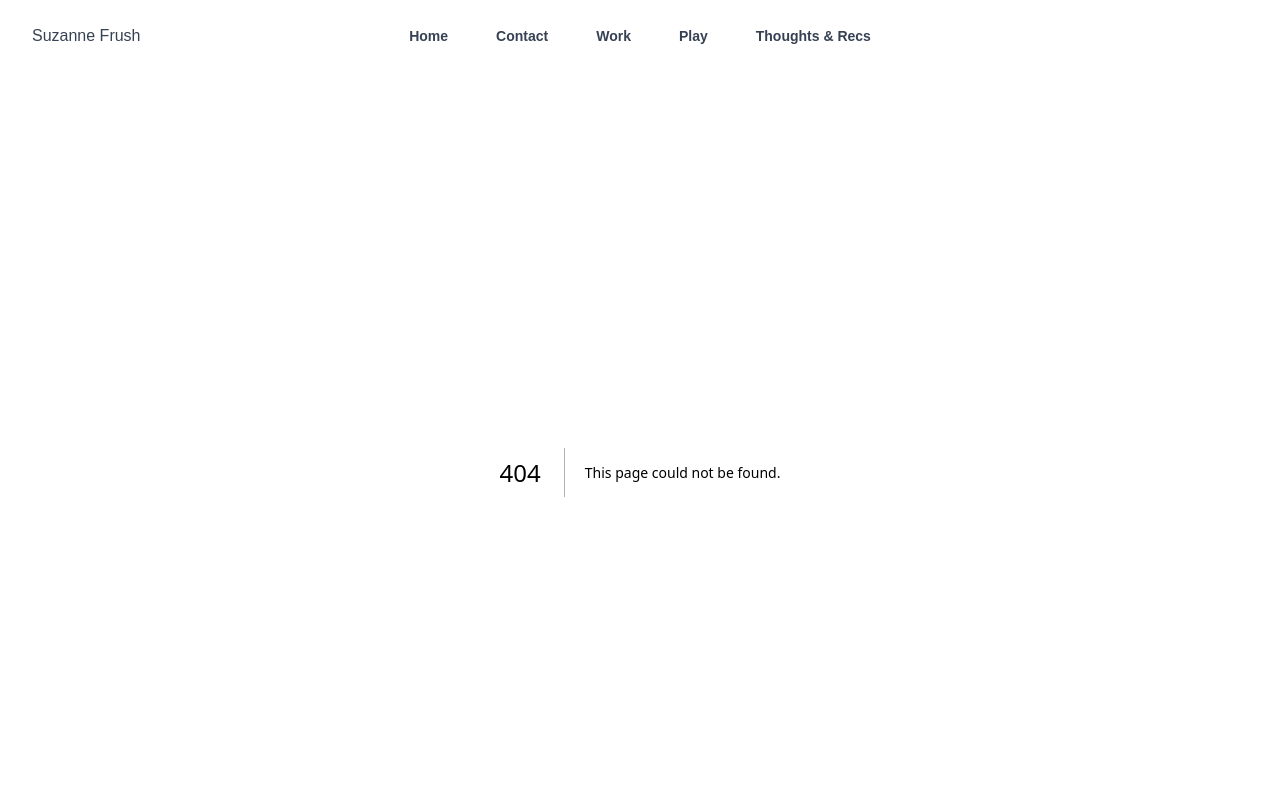
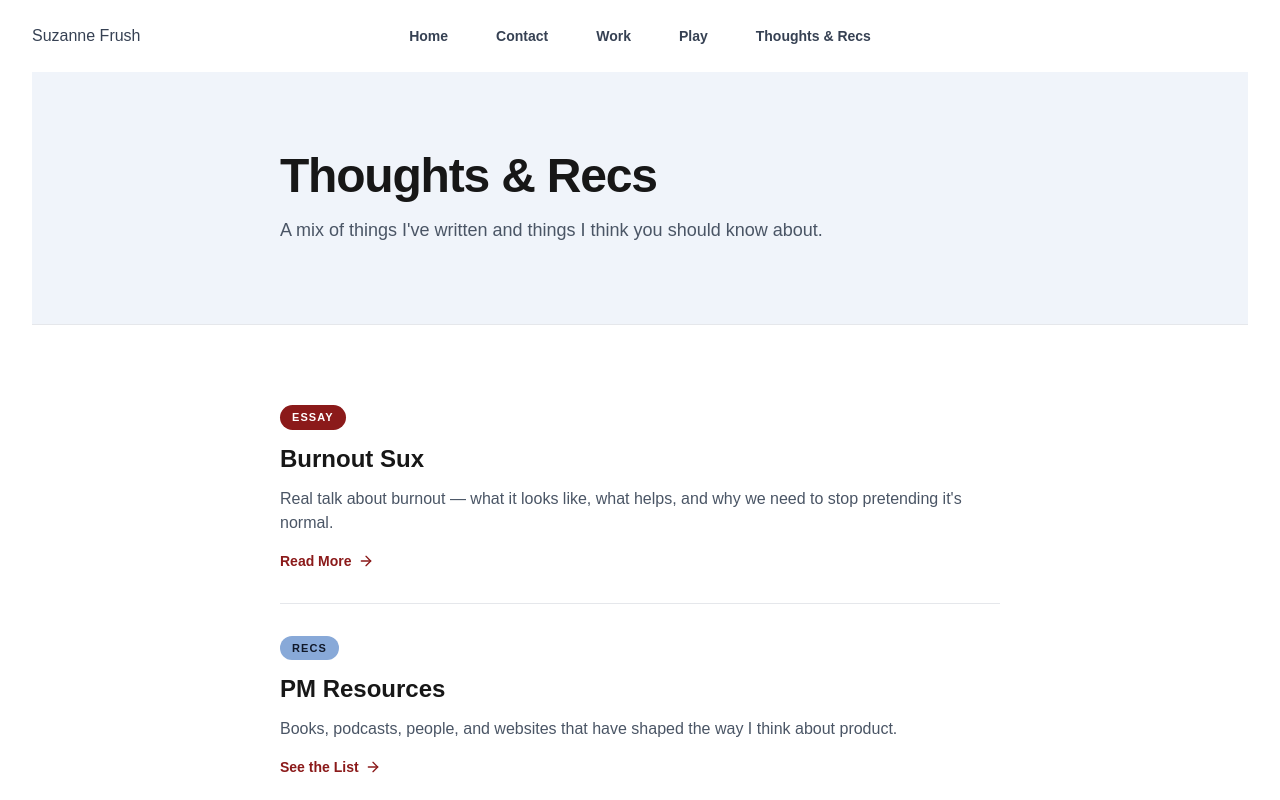
Before and after one commit to suzannefrush/suzanne.works, a Next.js app: page /thoughts-recs in a window 1280 px wide. Before the commit this address had no page. Shown: the top 800 px of the page. Built offline with nearby package versions, Linux system fonts and the light colour scheme.

Commit message:
Create Thoughts and Recs page with items list
This page displays a list of essays and recommendations with titles, descriptions, and call-to-action links.

```diff
--- /dev/null
+++ b/app/(site)/thoughts-recs/page.tsx
@@ -0,0 +1,58 @@
+import Link from "next/link";
+import { ArrowRight } from "lucide-react";
+
+type SubpageItem = {
+  type: "essay" | "rec";
+  title: string;
+  description: string;
+  cta: string;
+  path: string;
+};
+
+const items: SubpageItem[] = [
+  {
+    type: "essay",
+    title: "Burnout Sux",
+    description: "Real talk about burnout — what it looks like, what helps, and why we need to stop pretending it's normal.",
+    cta: "Read More",
+    path: "/thoughts-recs/burnout-sux",
+  },
+  {
+    type: "rec",
+    title: "PM Resources",
+    description: "Books, podcasts, people, and websites that have shaped the way I think about product.",
+    cta: "See the List",
+    path: "/thoughts-recs/pm-resources",
+  },
+  {
+    type: "rec",
+    title: "Sourdough Skills",
+    description: "A love letter to bread — recipes, tips, and lessons from my ongoing sourdough journey.",
+    cta: "See the List",
+    path: "/thoughts-recs/sourdough-skills",
+  },
+];
+
+export default function ThoughtsAndRecsPage() {
+  return (
+    <div>
+      <section style={{backgroundColor: "#88a9d820"}} className="border-b border-gray-200">
+        <div className="max-w-3xl mx-auto px-6 py-16 md:py-20">
+          <h1 className="text-4xl md:text-5xl font-bold tracking-tight">Thoughts & Recs</h1>
+          <p className="mt-4 text-lg text-gray-600 max-w-xl">A mix of things I've written and things I think you should know about.</p>
+        </div>
+      </section>
+
+      <section className="max-w-3xl mx-auto px-6 py-12">
+        {items.map((item, i) => (
+          <Link key={item.path} href={item.path} className={`group flex flex-col gap-3 py-8 ${i !== items.length - 1 ? "border-b border-gray-200" : ""}`}>
+            <span className={`inline-block w-fit px-3 py-1 text-[11px] font-bold tracking-widest uppercase rounded-full ${item.type === "essay" ? "bg-[#8B1A1A] text-white" : "bg-[#88a9d8] text-gray-900"}`}>{item.type === "essay" ? "Essay" : "Recs"}</span>
+            <h2 className="text-xl md:text-2xl font-bold leading-snug">{item.title}</h2>
+            <p className="text-gray-600">{item.description}</p>
+            <span className="inline-flex items-center gap-1.5 text-sm font-semibold text-[#8B1A1A] group-hover:underline mt-1 transition-all">{item.cta} <ArrowRight className="w-4 h-4" /></span>
+          </Link>
+        ))}
+      </section>
+    </div>
+  );
+}
```
